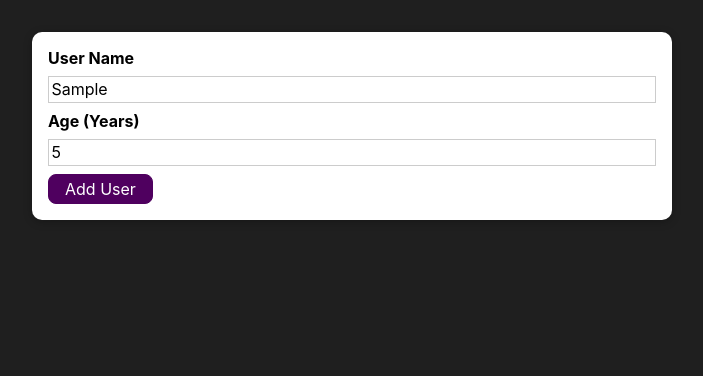
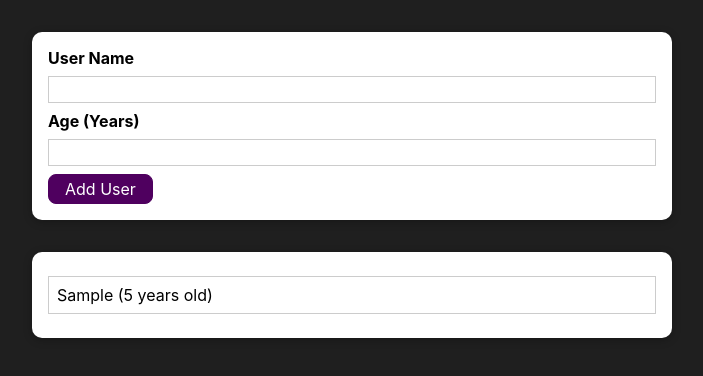
Before and after one commit to sage1991/react-complete-guide, a React (Create React App) app in the folder packages/user-book/: page / in a window 1280 px wide. Both pictures are taken after typing "Sample", "5" into the empty fields and a click on the button "Add User". Shown: the top 376 px of the page, without its empty margins (288-991 px from the left). Built offline with nearby package versions, Linux system fonts and the light colour scheme.

Commit message:
# user-book [ADD] - UserList, ErrorModal component [ADD] - user model

```diff
--- a/packages/user-book/src/App.tsx
+++ b/packages/user-book/src/App.tsx
@@ -1,11 +1,20 @@
-import React, { FC } from 'react';
+import React, { FC, useState } from 'react';
 import { AddUser } from "./components/AddUser";
+import { UserList } from "./components/UserList";
+import { User } from "./model/user";
 
 
 export const App: FC = () => {
+  const [ users, setUsers ] = useState<User[]>([])
+
+  const onSubmitUser = (user: User) => {
+    setUsers(prevUsers => [ ...prevUsers, user ])
+  }
+
   return (
     <div>
-      <AddUser />
+      <AddUser onSubmitUser={onSubmitUser} />
+      <UserList users={users} />
     </div>
   );
 }
--- a/packages/user-book/src/components/AddUser/index.tsx
+++ b/packages/user-book/src/components/AddUser/index.tsx
@@ -1,25 +1,84 @@
-import React, { FC } from "react";
+import React, { FC, useState } from "react";
 import { Card } from "../Card";
 import classes from "./AddUser.module.css";
 import { Button } from "../Button";
+import { User } from "../../model/user";
+import { ErrorModal } from "../ErrorModal";
 
 
-export const AddUser: FC = () => {
+let index: number = 1
+
+interface Props {
+  onSubmitUser: (user: User) => void;
+}
+
+export const AddUser: FC<Props> = ({ onSubmitUser }) => {
+  // input state
+  const [ userName, setUserName ] = useState<string>("")
+  const [ age, setAge ] = useState<string>("")
+
+  // error modal state
+  const [ isError, setError ] = useState<boolean>(false)
+  const [ errorTitle, setErrorTitle ] = useState<string>("")
+  const [ errorMessage, setErrorMessage ] = useState<string>("")
+
   const onSubmit = (e: React.FormEvent) => {
     e.preventDefault()
+
+    if (userName.trim().length === 0 || age.trim().length === 0) {
+      setError(true)
+      setErrorTitle("INVALID INPUT")
+      setErrorMessage("Please enter a valid name and age (not-empty values)")
+      return
+    }
+
+    if (+age < 1) {
+      setError(true)
+      setErrorTitle("INVALID AGE")
+      setErrorMessage("Please enter a valid age (> 0)")
+      return
+    }
+
+    onSubmitUser({
+      id: `user-${index++}`,
+      name: userName,
+      age: +age
+    })
+
+    setUserName("")
+    setAge("")
+  }
+
+  const onInputChange = ({ target }: React.ChangeEvent<HTMLInputElement>) => {
+    const { name, value } = target
+    switch (name) {
+      case "username":
+        setUserName(value)
+        break;
+      case "age":
+        setAge(value);
+        break;
+    }
   }
 
   return (
+    <>
       <Card className={classes.form}>
         <form onSubmit={onSubmit}>
           <label htmlFor="username">User Name</label>
-        <input id="username" type="text" />
+          <input id="username" name="username" type="text"
+                 value={userName}
+                 onChange={onInputChange} />
           <label htmlFor="age">Age (Years)</label>
-        <input id="age" type="number" />
+          <input id="age" name="age" type="number"
+                 value={age}
+                 onChange={onInputChange} />
           <Button type="submit">
             Add User
           </Button>
         </form>
       </Card>
+      { isError && <ErrorModal title={errorTitle} message={errorMessage} close={() => setError(false)} /> }
+    </>
   )
 }
--- /dev/null
+++ b/packages/user-book/src/components/ErrorModal/ErrorModal.module.css
@@ -0,0 +1,45 @@
+.backdrop {
+    position: fixed;
+    top: 0;
+    left: 0;
+    width: 100%;
+    height: 100vh;
+    z-index: 10;
+    background: rgba(0, 0, 0, 0.75);
+}
+
+.modal {
+    position: fixed;
+    top: 30vh;
+    left: 10%;
+    width: 80%;
+    z-index: 100;
+    overflow: hidden;
+}
+
+.header {
+    background: #4f005f;
+    padding: 1rem;
+}
+
+.header h2 {
+    margin: 0;
+    color: white;
+}
+
+.content {
+    padding: 1rem;
+}
+
+.actions {
+    padding: 1rem;
+    display: flex;
+    justify-content: flex-end;
+}
+
+@media (min-width: 768px) {
+    .modal {
+        left: calc(50% - 20rem);
+        width: 40rem;
+    }
+}
--- /dev/null
+++ b/packages/user-book/src/components/ErrorModal/index.tsx
@@ -0,0 +1,30 @@
+import React, { FC } from "react";
+import { Card } from "../Card";
+import { Button } from "../Button";
+import classes from "./ErrorModal.module.css";
+
+
+interface Props {
+  title: string;
+  message: string;
+  close: () => void;
+}
+
+export const ErrorModal: FC<Props> = ({ title, message, close }) => {
+  return (
+    <>
+      <div className={classes.backdrop} onClick={close} />
+      <Card className={classes.modal}>
+        <header className={classes.header}>
+          <h2>{ title }</h2>
+        </header>
+        <div className={classes.content}>
+          <p>{ message }</p>
+        </div>
+        <footer className={classes.actions}>
+          <Button onClick={close}>OK</Button>
+        </footer>
+      </Card>
+    </>
+  )
+}
--- /dev/null
+++ b/packages/user-book/src/components/UserList/UserLIst.module.css
@@ -0,0 +1,16 @@
+.users {
+    margin: 2rem auto;
+    width: 90%;
+    max-width: 40rem;
+}
+
+.users ul {
+    list-style: none;
+    padding: 1rem;
+}
+
+.users li {
+    border: 1px solid #ccc;
+    margin: 0.5rem 0;
+    padding: 0.5rem;
+}
--- /dev/null
+++ b/packages/user-book/src/components/UserList/index.tsx
@@ -0,0 +1,27 @@
+import React, { FC } from "react";
+import { User } from "../../model/user";
+import { Card } from "../Card";
+import classes from "./UserLIst.module.css";
+
+
+interface Props {
+  users: User[];
+}
+
+export const UserList: FC<Props> = ({ users }) => {
+  return (
+    <Card className={classes.users}>
+      <ul>
+        {
+          users.map(({ name, age, id }) => {
+            return (
+              <li key={id}>
+                { `${name} (${age} years old)` }
+              </li>
+            )
+          })
+        }
+      </ul>
+    </Card>
+  )
+}
--- /dev/null
+++ b/packages/user-book/src/model/user.ts
@@ -0,0 +1,7 @@
+
+
+export interface User {
+  id: string;
+  name: string;
+  age: number;
+}
```
Lines whose indentation alone changed are shown as unchanged.
